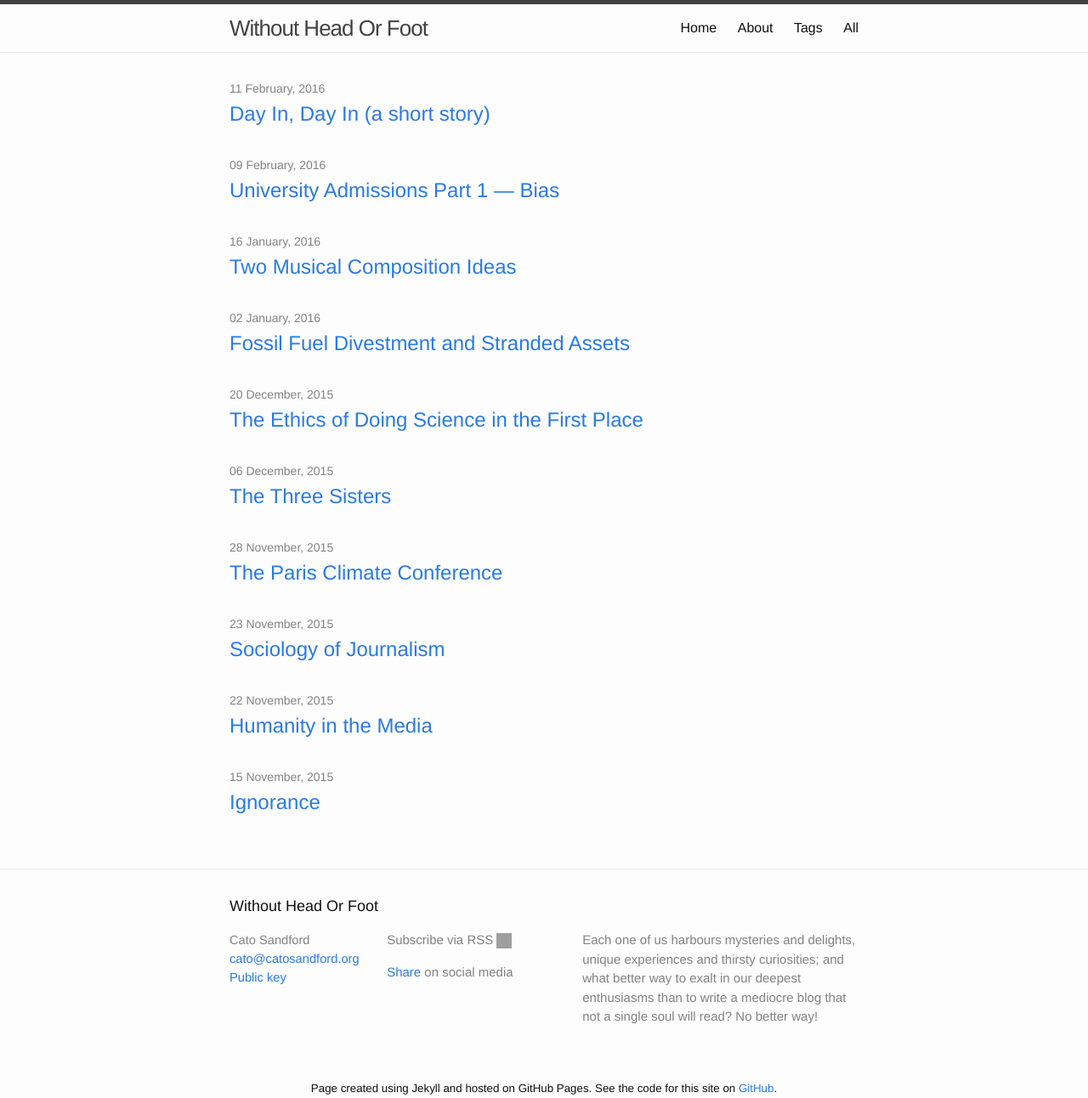
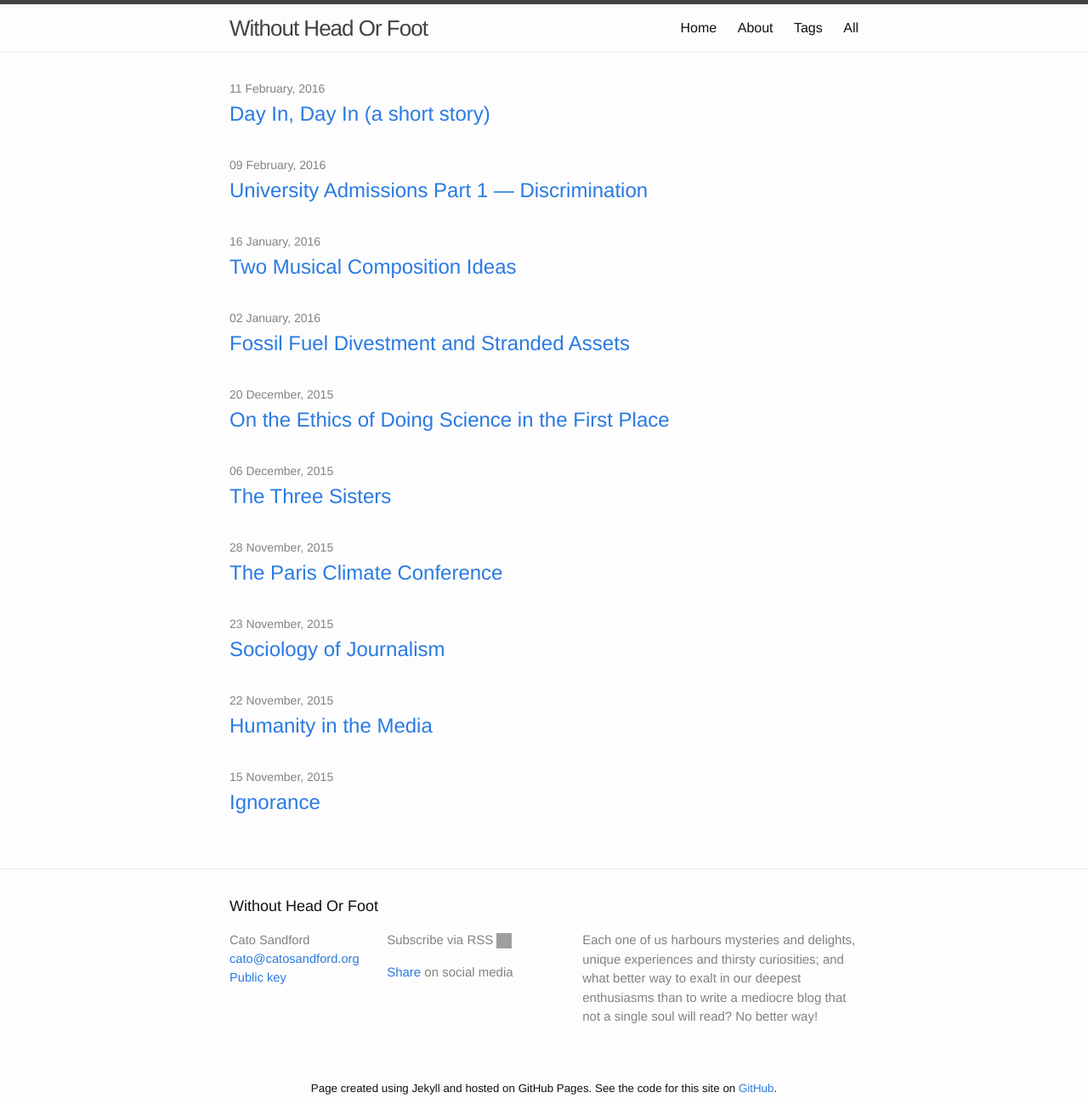
Before and after one commit to Allium/WithoutHeadOrFoot, a Jekyll site: the page built from index.html, in a window 1280 px wide. Shown: the whole page at 85% size. Built offline with Jekyll 4.4.1, drawn with Linux system fonts in a browser that asks for light colours; grey boxes are pictures that could not be loaded.

Commit message:
Minor changes to titles of ethics and university 1

```diff
--- a/_posts/2015-12-20-Ethics-and-Science.md
+++ b/_posts/2015-12-20-Ethics-and-Science.md
@@ -1,6 +1,6 @@
 ---
 layout:	post
-title:	The Ethics of Doing Science in the First Place
+title:	On the Ethics of Doing Science in the First Place
 tags:	[physics, science, philosophy, pragmatism]
 ---
 
--- a/_posts/2016-02-09-University-Admissions-1.md
+++ b/_posts/2016-02-09-University-Admissions-1.md
@@ -1,6 +1,6 @@
 ---
 layout:	post
-title:	University Admissions Part 1 &mdash; Bias
+title:	University Admissions Part 1 &mdash; Discrimination
 tags:	[education, politics, sociology, equality]
 ---
 
```
